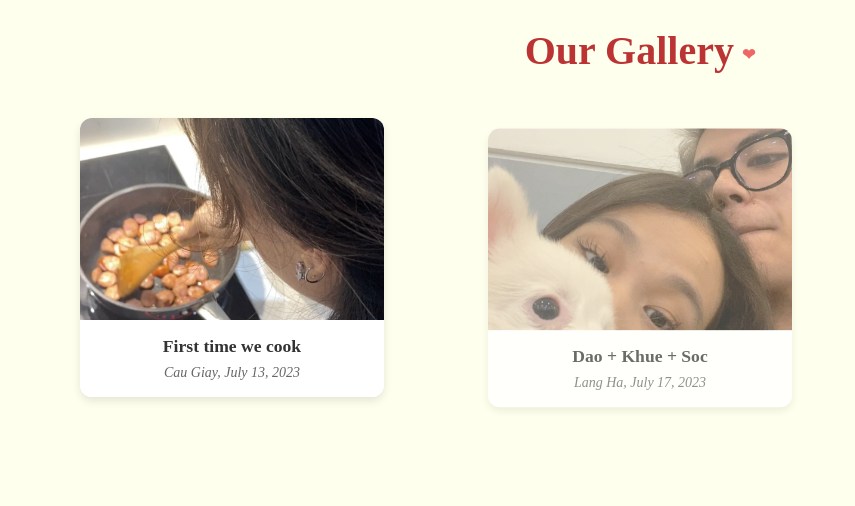
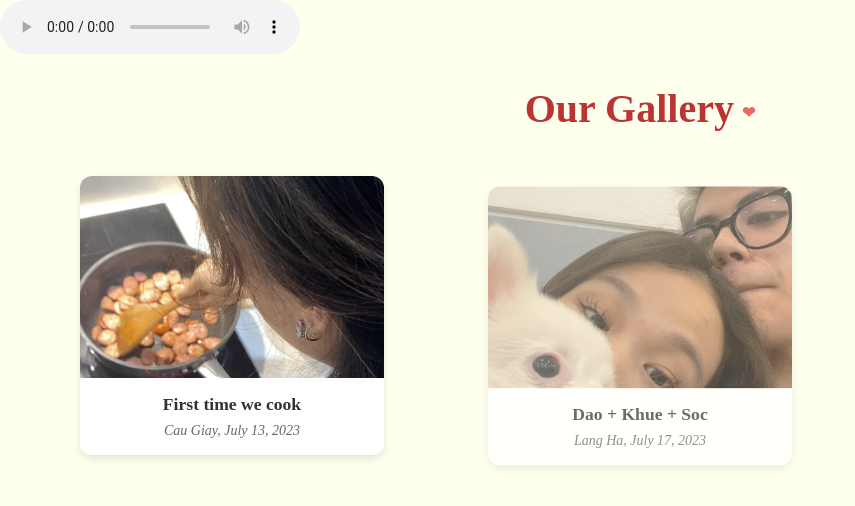
Before and after one commit to Daominh09/2y-aniversary-khue-dao, a Next.js app: page /gallery in a window 1280 px wide. Shown: the top 506 px of the page, without its empty margins (0-855 px from the left). Built offline with nearby package versions, Linux system fonts and the light colour scheme.

Commit message:
Updated music version

```diff
--- a/pages/gallery.tsx
+++ b/pages/gallery.tsx
@@ -196,7 +196,7 @@ export default function Gallery() {
 
   return (
     <>
-      <audio autoPlay loop playsInline>
+      <audio controls autoPlay loop playsInline>
         <source src="musics/background-2.mp3" />
       </audio>
       <Head>
--- a/pages/index.tsx
+++ b/pages/index.tsx
@@ -9,7 +9,7 @@ import Script from 'next/script';
 export default function Home() {
   return (
     <>
-      <audio autoPlay playsInline>
+      <audio controls autoPlay playsInline>
         <source src="musics/background-1.mp3" />
       </audio>
 
```
